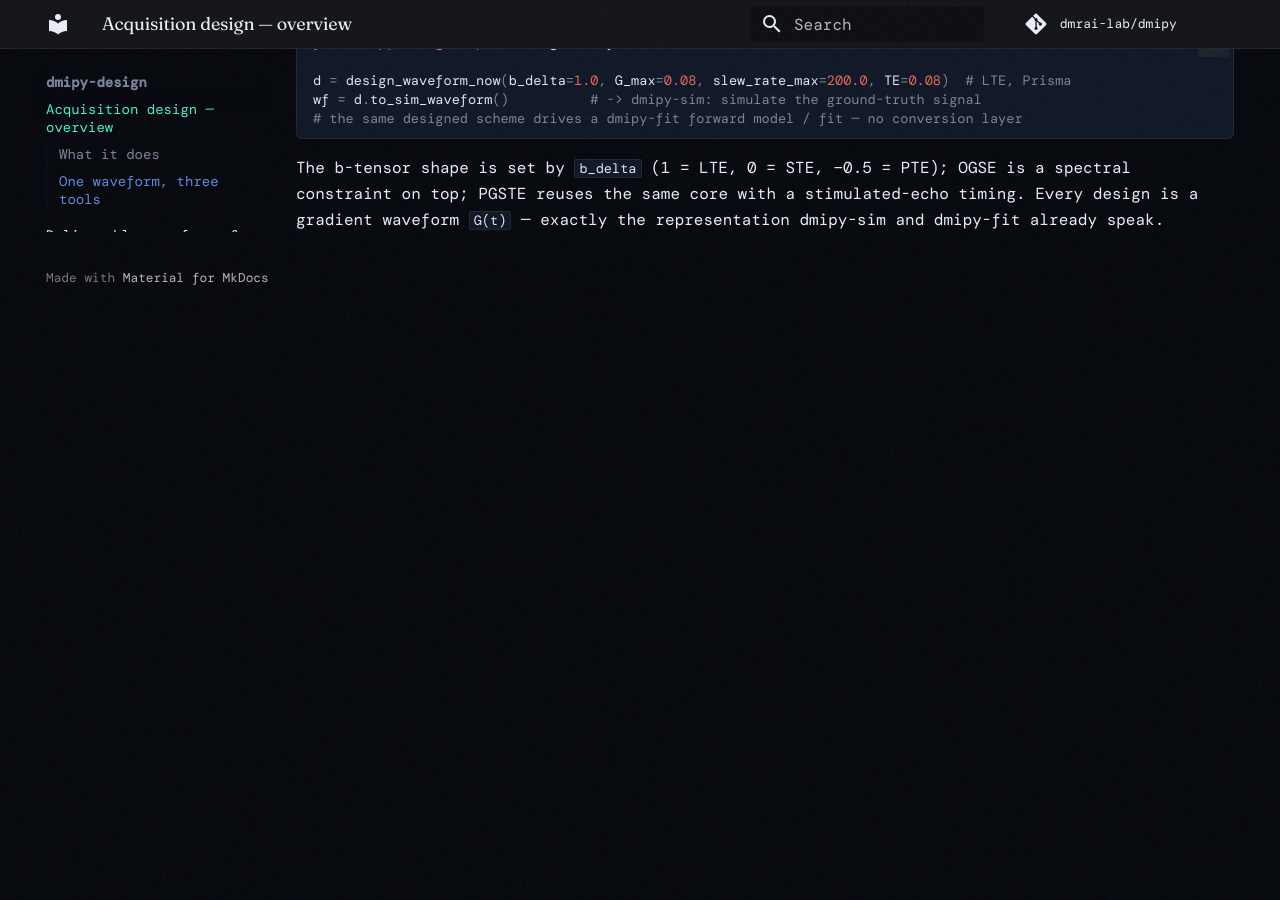
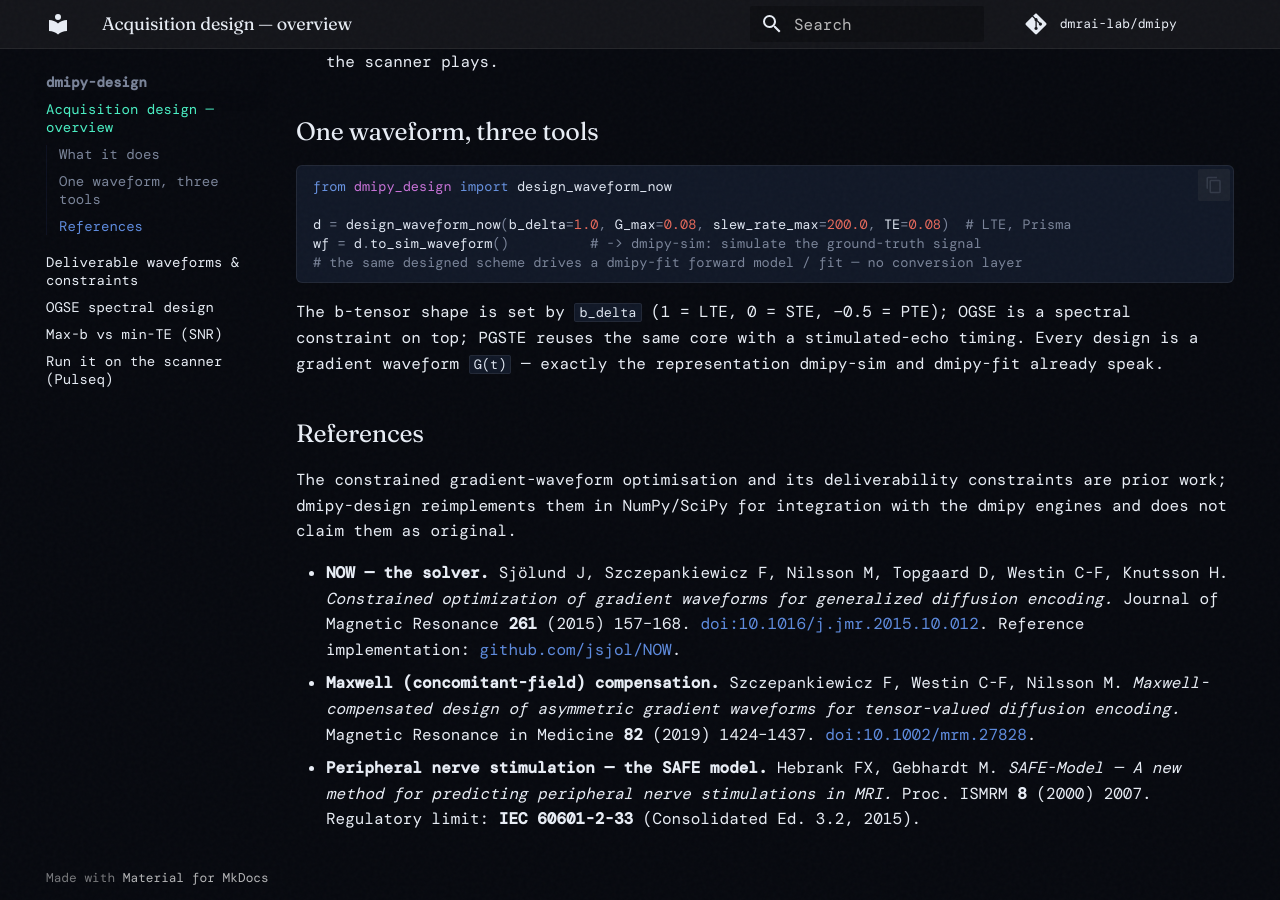
Before and after one commit to dmrai-lab/dmipy, an MkDocs documentation site: the page built from docs/design.md, in a window 1280 px wide and 900 px high, scrolled down 1095 px. Built offline with MkDocs 1.6.1 and Material for MkDocs 9.7.7, drawn with Linux system fonts in a browser that asks for light colours; some web fonts are replaced; comment, search, counter and statistics services are not loaded; before the commit the page ends 1396 px from its top, so only the background shows below that; some of the changed text lies outside the part shown.

Commit message:
docs(design): attribute the NOW reimplementation + cite the deliverability-constraint papers
State clearly, early in the overview prose, that the waveform optimiser is a reimplementation
of NOW (Sjölund et al. 2015) re-cast for integration with dmipy-sim/dmipy-fit, and that the
deliverability physics/constraints are prior work, not ours. Add a References section: NOW
(Sjölund 2015, jsjol/NOW), Maxwell compensation (Szczepankiewicz 2019), and the SAFE PNS model
(Hebrank & Gebhardt 2000) + IEC 60601-2-33. DOIs verified via Crossref.

Co-Authored-By: Claude Opus 4.8 <noreply@anthropic.com>

```diff
--- a/docs/design.md
+++ b/docs/design.md
@@ -5,6 +5,12 @@ from a substrate and a waveform, and [dmipy-fit](fit.md) inverts it — but *whi
 you play on a real scanner? dmipy-design answers that: it produces **deliverable diffusion
 gradient waveforms** under real hardware limits, and the resulting waveform drops straight into
 both engines.
+
+Its waveform optimiser is a **reimplementation of [NOW](https://github.com/jsjol/NOW)** (Numerical
+Optimization of gradient Waveforms; Sjölund et al. 2015), re-cast in NumPy/SciPy specifically to
+**integrate with dmipy-sim and dmipy-fit**. The deliverability physics and constraints below are
+established prior work (see [References](#references)) — **not ours**; what dmipy-design adds is that
+ecosystem integration, the min-TE mode, and the Pulseq round-trip.
 
 !!! note "Newest engine — rolling out"
     dmipy-design is the acquisition-design layer; the physics and API below are current. It shares
@@ -46,3 +52,22 @@ wf = d.to_sim_waveform()          # -> dmipy-sim: simulate the ground-truth sign
 The b-tensor shape is set by `b_delta` (1 = LTE, 0 = STE, −0.5 = PTE); OGSE is a spectral
 constraint on top; PGSTE reuses the same core with a stimulated-echo timing. Every design is a
 gradient waveform `G(t)` — exactly the representation dmipy-sim and dmipy-fit already speak.
+
+## References
+
+The constrained gradient-waveform optimisation and its deliverability constraints are prior work;
+dmipy-design reimplements them in NumPy/SciPy for integration with the dmipy engines and does not
+claim them as original.
+
+- **NOW — the solver.** Sjölund J, Szczepankiewicz F, Nilsson M, Topgaard D, Westin C-F, Knutsson H.
+  *Constrained optimization of gradient waveforms for generalized diffusion encoding.* Journal of
+  Magnetic Resonance **261** (2015) 157–168.
+  [doi:10.1016/j.jmr.2015.10.012](https://doi.org/10.1016/j.jmr.2015.10.012). Reference
+  implementation: [github.com/jsjol/NOW](https://github.com/jsjol/NOW).
+- **Maxwell (concomitant-field) compensation.** Szczepankiewicz F, Westin C-F, Nilsson M.
+  *Maxwell-compensated design of asymmetric gradient waveforms for tensor-valued diffusion
+  encoding.* Magnetic Resonance in Medicine **82** (2019) 1424–1437.
+  [doi:10.1002/mrm.27828](https://doi.org/10.1002/mrm.27828).
+- **Peripheral nerve stimulation — the SAFE model.** Hebrank FX, Gebhardt M. *SAFE-Model — A new
+  method for predicting peripheral nerve stimulations in MRI.* Proc. ISMRM **8** (2000) 2007.
+  Regulatory limit: **IEC 60601-2-33** (Consolidated Ed. 3.2, 2015).
```
